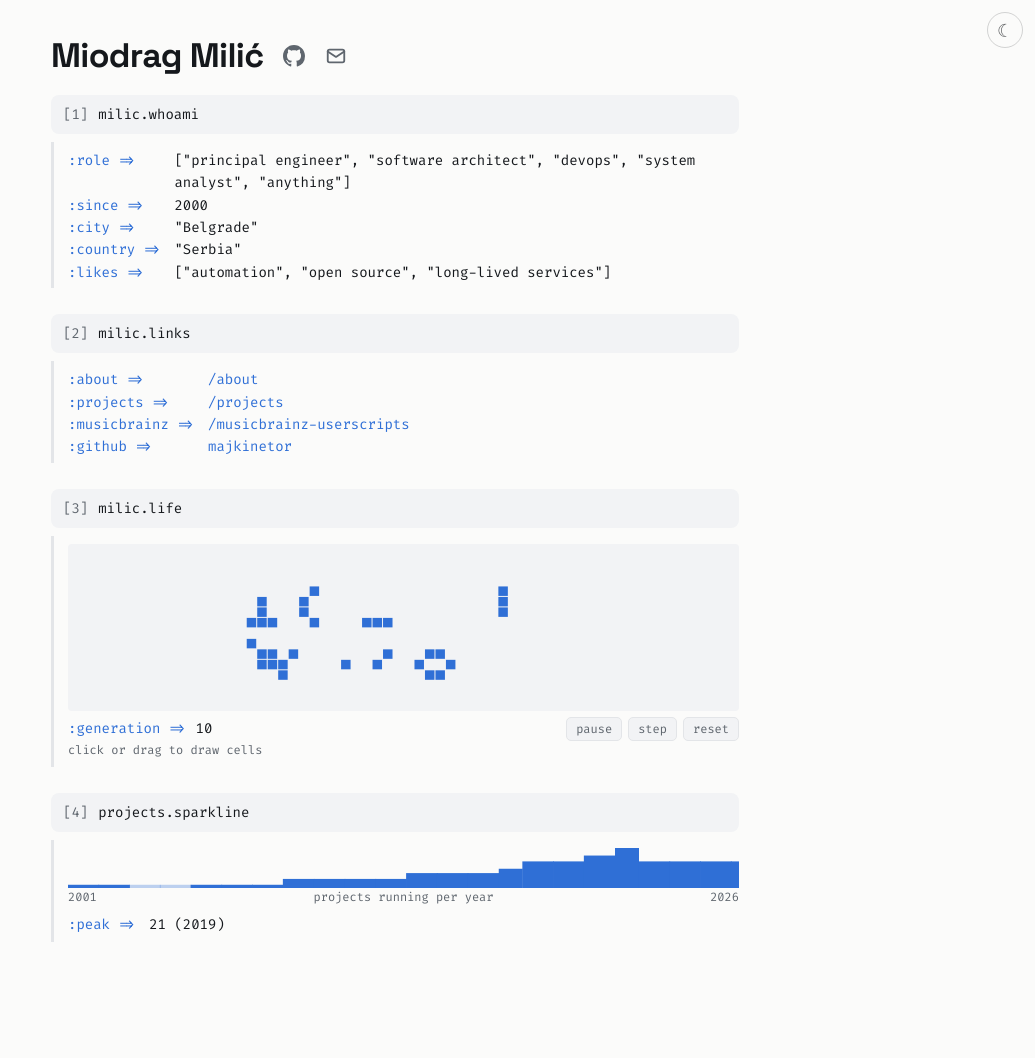
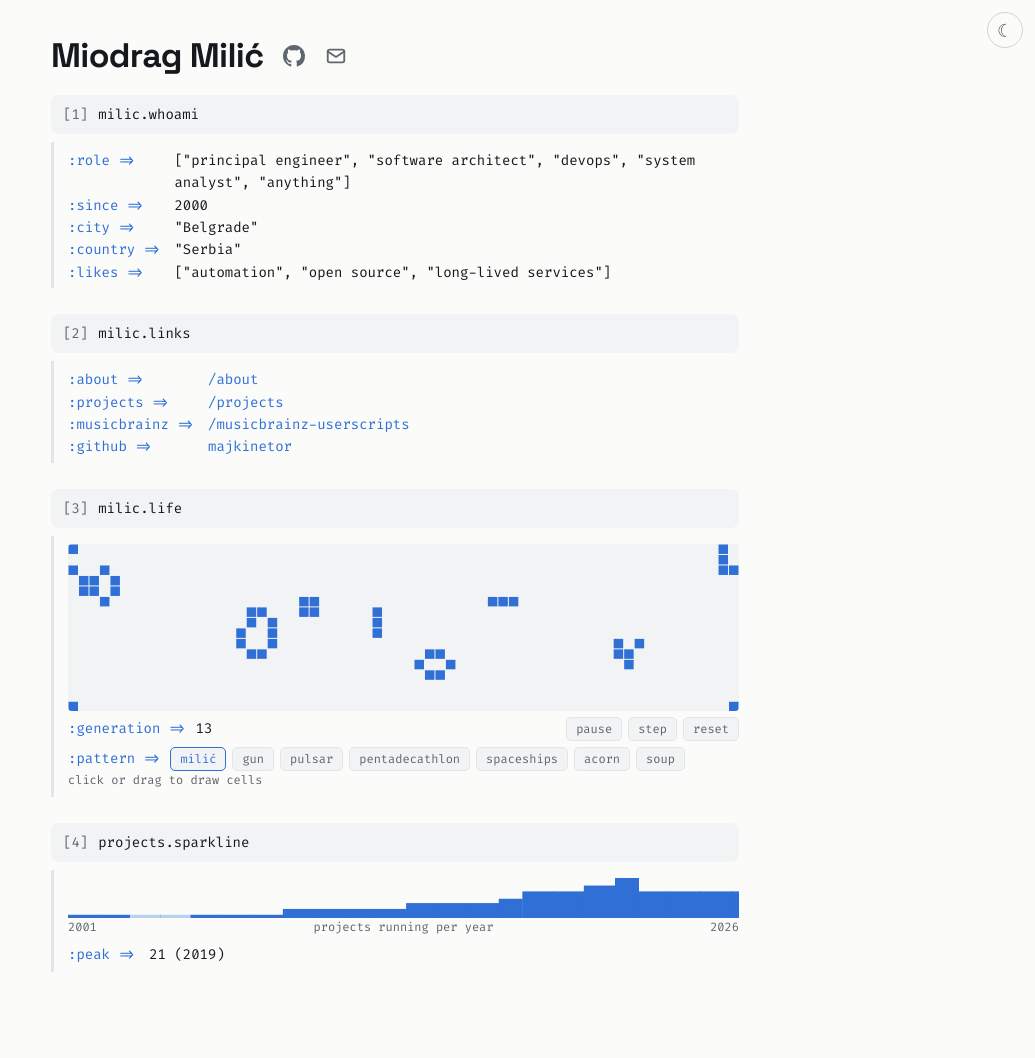
Before and after one commit to majkinetor/majkinetor.github.io, a Jekyll site: the page built from index.md, in a window 1280 px wide. Shown: the whole page, without its empty margins (245-1280 px from the left). Built offline with Jekyll 4.4.1, drawn with Linux system fonts in a browser that asks for light colours; before the commit the page ends 1028 px from its top, so only the background shows below that; part of the change alters nothing that is shown.

Commit message:
Home Game of Life: longer-running default start and a pattern bar
Co-Authored-By: Claude Opus 5.5 <noreply@anthropic.com>
Claude-Session: https://claude.ai/code/session_01BzhjMXfJvw8siShnM2hXsK

````diff
--- a/assets/home.js
+++ b/assets/home.js
@@ -2,25 +2,43 @@
 const css = n => getComputedStyle(document.documentElement).getPropertyValue(n).trim()
 const still = matchMedia('(prefers-reduced-motion: reduce)').matches
 
-// milic.life: Game of Life seeded from a 5x7 bitmap of MILIĆ.
-// Shows the name for a moment, runs until it settles into a loop, then starts over.
+// milic.life: Game of Life on a 64x16 torus.
+// Default start is MILIĆ plus an R-pentomino and a glider, which keeps it busy for ~1440
+// generations; when it finally repeats, it starts over. The pattern bar loads classics.
 ;(() => {
   const cv = document.querySelector('#life canvas')
   if (!cv) return
-  const F = { M: ['10001', '11011', '10101', '10101', '10001', '10001', '10001'], I: ['111', '010', '010', '010', '010', '010', '111'],
-              L: ['100', '100', '100', '100', '100', '100', '111'], C: ['01110', '10001', '10000', '10000', '10000', '10001', '01110'] }
   const W = 64, H = 16, g = cv.getContext('2d'), gen$ = document.getElementById('gen'), play = document.getElementById('lplay')
-  let a, gen, seen, timer, running = false
+  const L = { M: ['#...#', '##.##', '#.#.#', '#.#.#', '#...#', '#...#', '#...#'], I: ['###', '.#.', '.#.', '.#.', '.#.', '.#.', '###'],
+              l: ['#..', '#..', '#..', '#..', '#..', '#..', '###'], C: ['.###.', '#...#', '#....', '#....', '#....', '#...#', '.###.'] }
+  const LWSS = ['#..#.', '....#', '#...#', '.####'], MWSS = ['..#...', '#...#.', '.....#', '#....#', '.#####'],
+        HWSS = ['..##...', '#....#.', '......#', '#.....#', '.######']
+  const name = () => {
+    const out = [], word = 'MIlIC', width = [...word].reduce((s, c) => s + L[c][0].length + 1, -1)
+    let x = (W - width) >> 1
+    for (const c of word) { out.push([L[c], x, 5]); x += L[c][0].length + 1 }
+    out.push([['.#', '#.'], x - 4, 2])                               // the acute on Ć
+    return out
+  }
+  const P = {
+    'milić': () => [...name(), [['.##', '##.', '.#.'], 2, 1], [['.#.', '#..', '###'], 55, 5]],
+    'gun': () => [[['........................#', '......................#.#', '............##......##............##', '...........#...#....##............##',
+                    '##........#.....#...##', '##........#...#.##....#.#', '..........#.....#.......#', '...........#...#', '............##'], 14, 3]],
+    'pulsar': () => { const r = [], q = '..###...###..', s = '#....#.#....#'
+                      for (const y of [0, 5, 7, 12]) r[y] = q; for (const y of [2, 3, 4, 8, 9, 10]) r[y] = s
+                      return [[[...r].map(x => x || ''), 25, 1]] },
+    'pentadecathlon': () => [[['##########'], 27, 7]],
+    'spaceships': () => [[LWSS, 40, 0], [HWSS, 25, 5], [MWSS, 20, 11]],
+    'acorn': () => [[['.#.....', '...#...', '##..###'], 28, 6]],
+    'soup': () => [[Array.from({ length: 12 }, () => Array.from({ length: 40 }, () => Math.random() < .35 ? '#' : '.').join('')), 12, 2]],
+  }
+  let a, gen, seen, timer, running = false, current = 'milić', restart
 
-  function seed() {
+  function load(p) {
+    current = p; clearTimeout(restart)
     a = new Uint8Array(W * H); gen = 0; seen = new Map()
-    const word = ['M', 'I', 'L', 'I', 'C'], width = word.reduce((s, c) => s + F[c][0].length + 1, -1)
-    let x0 = (W - width) >> 1; const y0 = 5
-    for (const c of word) {
-      F[c].forEach((row, y) => [...row].forEach((b, x) => b === '1' && (a[(y0 + y) * W + x0 + x] = 1)))
-      x0 += F[c][0].length + 1
-    }
-    a[(y0 - 3) * W + x0 - 3] = 1; a[(y0 - 2) * W + x0 - 4] = 1   // the acute on Ć
+    for (const [rows, x0, y0] of P[p]()) rows.forEach((r, y) => [...r].forEach((c, x) => c === '#' && (a[((y0 + y) % H) * W + (x0 + x) % W] = 1)))
+    document.querySelectorAll('[data-p]').forEach(b => b.classList.toggle('on', b.dataset.p === p))
     draw()
   }
   function step() {
@@ -33,11 +51,13 @@ const still = matchMedia('(prefers-reduced-motion: reduce)').matches
       b[i] = n === 3 || (n === 2 && a[i]) ? 1 : 0
     }
     a = b; gen++
-    const key = a.join('')
-    if (seen.has(key) && gen - seen.get(key) < 40) {
-      set(false)
-      setTimeout(() => { seed(); setTimeout(() => set(true), 3000) }, 2000)
-    } else seen.set(key, gen)
+    if (current === 'milić') {                     // the default start loops: once a state repeats, show the name again
+      const key = a.join('')
+      if (seen.has(key)) {
+        set(false)
+        restart = setTimeout(() => { load('milić'); restart = setTimeout(() => set(true), 3000) }, 2000)
+      } else seen.set(key, gen)
+    }
     draw()
   }
   function draw() {
@@ -51,13 +71,15 @@ const still = matchMedia('(prefers-reduced-motion: reduce)').matches
   }
   function set(on) {
     running = on; clearInterval(timer)
-    if (on) timer = setInterval(step, 160)
+    if (on) timer = setInterval(step, 120)
     play.textContent = on ? 'pause' : 'play'
   }
 
   play.onclick = () => set(!running)
   document.getElementById('lstep').onclick = () => { set(false); step() }
-  document.getElementById('lreset').onclick = () => seed()
+  document.getElementById('lreset').onclick = () => load(current)
+  document.querySelectorAll('[data-p]').forEach(b => b.onclick = () => { load(b.dataset.p); if (!still) set(true) })
+
   // Click toggles a cell; dragging paints the same state as the first cell got
   let paint = null
   const cell = e => {
@@ -78,7 +100,7 @@ const still = matchMedia('(prefers-reduced-motion: reduce)').matches
   cv.onpointerup = cv.onpointercancel = () => paint = null
   addEventListener('resize', draw)
   new MutationObserver(draw).observe(document.documentElement, { attributes: true, attributeFilter: ['data-theme'] })
-  seed()
+  load('milić')
   if (!still) setTimeout(() => set(true), 3000)
 })()
 
--- a/assets/site.css
+++ b/assets/site.css
@@ -40,7 +40,8 @@ li > strong:first-child{font:600 .88em var(--mono)}
 .home .bar{display:flex;flex-wrap:wrap;gap:4px 10px;align-items:center;margin-top:6px}
 .home .ctl{display:inline-flex;gap:6px;margin-left:auto}
 .home .ctl button{font:12px var(--code);color:var(--dim);background:var(--panel);border:1px solid var(--rule);border-radius:5px;padding:3px 9px;cursor:pointer}
-.home .ctl button:hover,.home .ctl button:focus-visible{color:var(--accent);border-color:var(--accent)}
+.home .ctl button:hover,.home .ctl button:focus-visible,.home .ctl button.on{color:var(--accent);border-color:var(--accent)}
+.home .ctl.pat{flex-wrap:wrap;margin-left:0}
 .home .hint{font-size:12px;color:var(--dim)}
 .home .sw{display:inline-block;max-width:100%}
 .home .spark{font:40px/1 var(--code);color:var(--accent);white-space:nowrap;overflow:hidden;min-height:40px}
--- a/index.md
+++ b/index.md
@@ -27,7 +27,7 @@ milic.links
 milic.life
 ```
 
-<div class="out" id="life"><canvas aria-label="Game of Life seeded with the letters MILIĆ"></canvas><div class="bar"><span class="k">:generation =&gt;</span> <span id="gen">0</span><span class="ctl"><button type="button" id="lplay">play</button><button type="button" id="lstep">step</button><button type="button" id="lreset">reset</button></span></div><div class="hint">click or drag to draw cells</div></div>
+<div class="out" id="life"><canvas aria-label="Game of Life seeded with the letters MILIĆ"></canvas><div class="bar"><span class="k">:generation =&gt;</span> <span id="gen">0</span><span class="ctl"><button type="button" id="lplay">play</button><button type="button" id="lstep">step</button><button type="button" id="lreset">reset</button></span></div><div class="bar"><span class="k">:pattern =&gt;</span><span class="ctl pat"><button type="button" data-p="milić">milić</button><button type="button" data-p="gun">gun</button><button type="button" data-p="pulsar">pulsar</button><button type="button" data-p="pentadecathlon">pentadecathlon</button><button type="button" data-p="spaceships">spaceships</button><button type="button" data-p="acorn">acorn</button><button type="button" data-p="soup">soup</button></span></div><div class="hint">click or drag to draw cells</div></div>
 
 ```
 projects.sparkline
````
